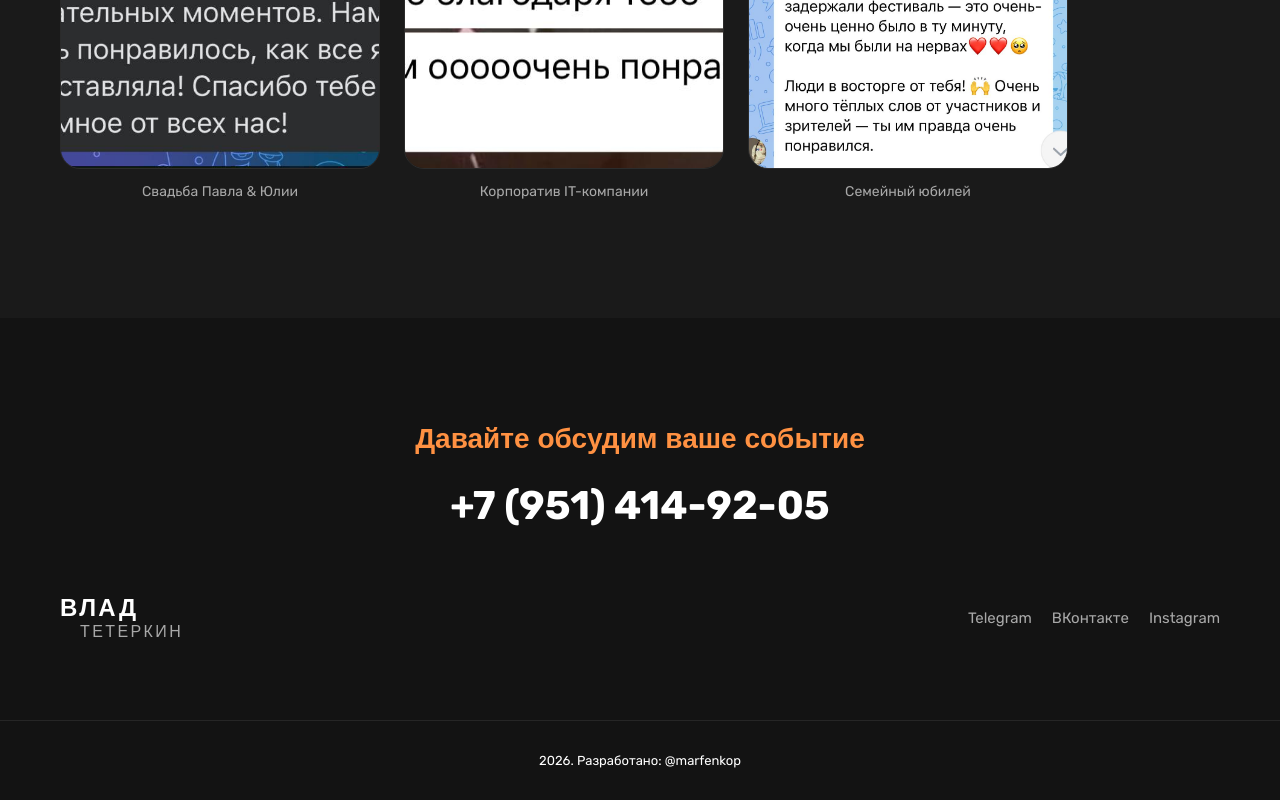
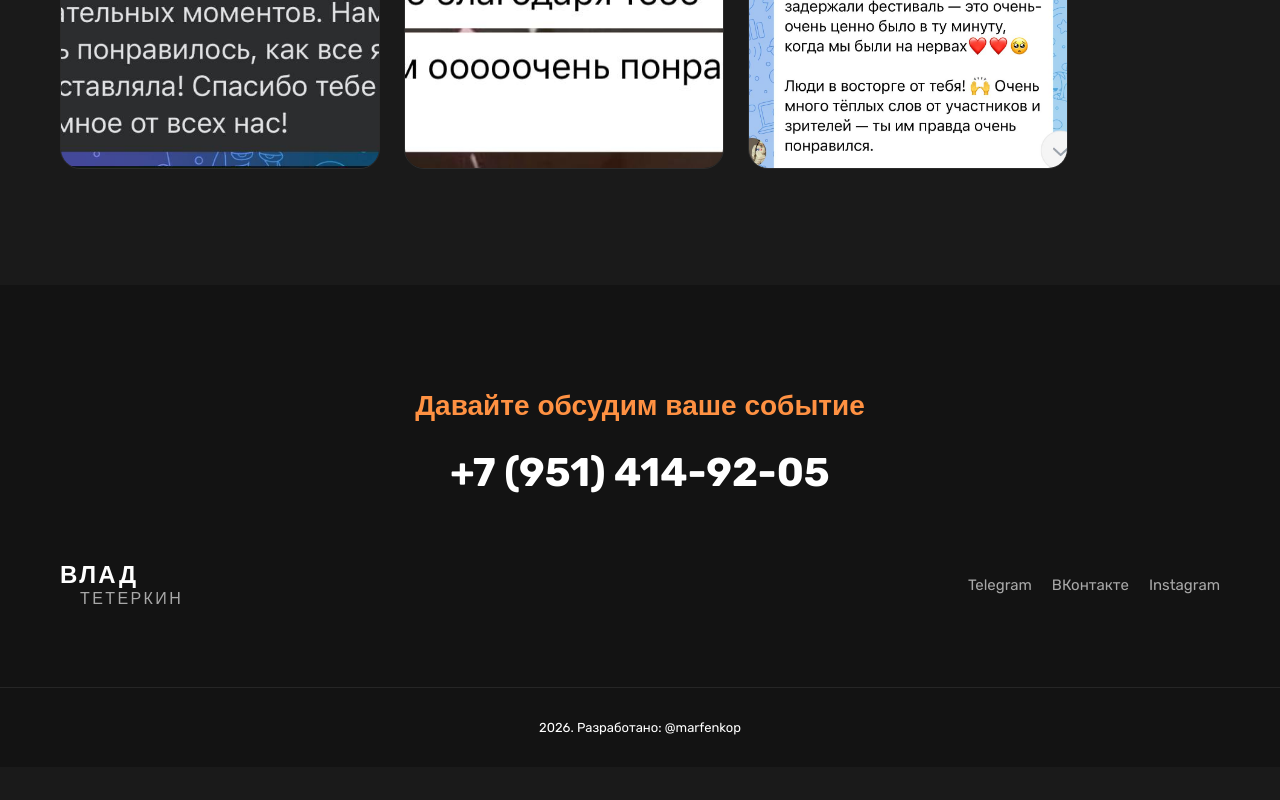
Before and after one commit to DreamerOnMaybe/host-portfolio, a website built with Vite: page index.html in a window 1280 px wide. Shown: the part 2589-3389 px from the top of the page. After the commit the page ends 3356 px from the top, so only its background shows below. Built offline with nearby package versions, Linux system fonts and the light colour scheme; a web font is replaced by a local one.

Commit message:
removal of unnecessary styles and HTML markup

```diff
--- a/index.html
+++ b/index.html
@@ -100,7 +100,6 @@
                 <img class="review-card__photo" src="/reviews/1.jpg" alt="Отзыв о свадьбе Влада Тетеркина"
                   loading="lazy">
               </div>
-              <p class="review-card__caption">Свадьба Павла & Юлии</p>
             </article>
 
             <article class="review-card">
@@ -108,14 +107,12 @@
                 <img class="review-card__photo" src="/reviews/2.jpg" alt="Отзыв о проведении корпоратива"
                   loading="lazy">
               </div>
-              <p class="review-card__caption">Корпоратив IT-компании</p>
             </article>
 
             <article class="review-card">
               <div class="review-card__image-box">
                 <img class="review-card__photo" src="/reviews/3.jpg" alt="Отзыв о частном юбилее" loading="lazy">
               </div>
-              <p class="review-card__caption">Семейный юбилей</p>
             </article>
           </div>
         </div>
--- a/src/scss/main.scss
+++ b/src/scss/main.scss
@@ -304,12 +304,6 @@ a {
         object-fit: cover;
     }
 
-    &__caption {
-        margin-top: 12px;
-        font-size: 14px;
-        color: var(--color-text-secondary);
-        text-align: center;
-    }
 }
 
 .footer {
```
